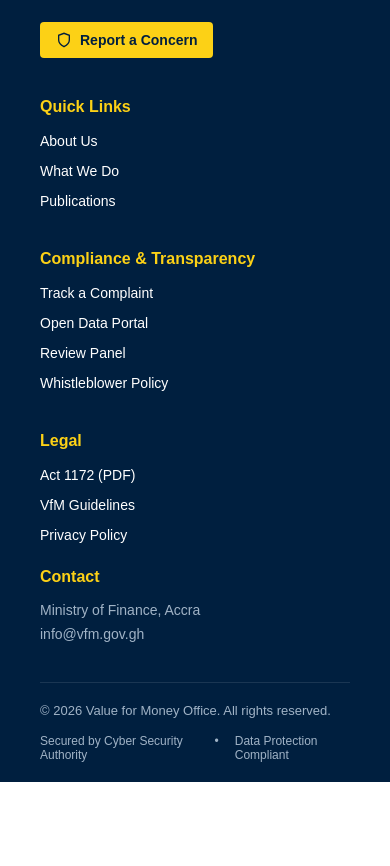
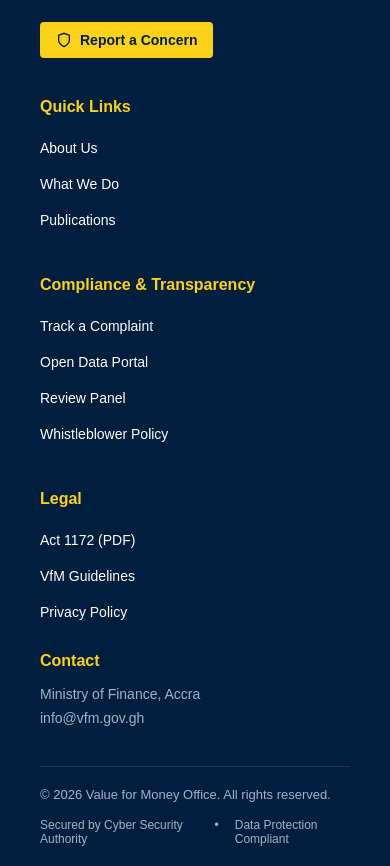
Before and after one commit to LiderLabs/vfm, a React (Vite) app: page / in a window 390 px wide. Shown: the part 8080-8946 px from the top of the page. Before the commit the page ends 8862 px from the top, so only its background shows below. Built offline with nearby package versions, Linux system fonts and the light colour scheme.

Commit message:
Fixed mobile clickability of footer links by increasing z-index and tap target size

```diff
--- a/src/components/Footer.jsx
+++ b/src/components/Footer.jsx
@@ -2,7 +2,14 @@ import { Link } from "react-router-dom";
 
 export default function Footer() {
   return (
-    <footer style={{ backgroundColor: "#001F3F", color: "#FFFFFF", padding: "60px 40px 20px", borderTop: "4px solid #FCD116" }}>
+    <footer style={{
+      backgroundColor: "#001F3F",
+      color: "#FFFFFF",
+      padding: "60px 40px 20px",
+      borderTop: "4px solid #FCD116",
+      position: "relative", // Added to ensure it sits above page content
+      zIndex: 10 // Forces the footer above any overlapping invisible divs
+    }}>
       <div style={{ maxWidth: "1200px", margin: "0 auto", display: "flex", flexWrap: "wrap", gap: "40px", justifyContent: "space-between" }}>
 
         {/* Column 1: Brand */}
@@ -24,32 +31,31 @@ export default function Footer() {
         {/* Column 2: Quick Links */}
         <div style={{ minWidth: "150px" }}>
           <h4 style={{ fontSize: "16px", fontWeight: "bold", margin: "0 0 16px 0", color: "#FCD116" }}>Quick Links</h4>
-          <ul style={{ listStyle: "none", padding: 0, margin: 0, display: "flex", flexDirection: "column", gap: "12px" }}>
-            <li><Link to="/about" style={{ color: "#FFFFFF", textDecoration: "none", fontSize: "14px" }}>About Us</Link></li>
-            {/* "Our Mandate" link removed from here */}
-            <li><Link to="/what-we-do" style={{ color: "#FFFFFF", textDecoration: "none", fontSize: "14px" }}>What We Do</Link></li>
-            <li><Link to="/publications" style={{ color: "#FFFFFF", textDecoration: "none", fontSize: "14px" }}>Publications</Link></li>
+          <ul style={{ listStyle: "none", padding: 0, margin: 0, display: "flex", flexDirection: "column", gap: "4px" }}>
+            <li><Link to="/about" style={{ color: "#FFFFFF", textDecoration: "none", fontSize: "14px", display: "block", padding: "8px 0" }}>About Us</Link></li>
+            <li><Link to="/what-we-do" style={{ color: "#FFFFFF", textDecoration: "none", fontSize: "14px", display: "block", padding: "8px 0" }}>What We Do</Link></li>
+            <li><Link to="/publications" style={{ color: "#FFFFFF", textDecoration: "none", fontSize: "14px", display: "block", padding: "8px 0" }}>Publications</Link></li>
           </ul>
         </div>
 
         {/* Column 3: Compliance & Transparency */}
         <div style={{ minWidth: "200px" }}>
           <h4 style={{ fontSize: "16px", fontWeight: "bold", margin: "0 0 16px 0", color: "#FCD116" }}>Compliance & Transparency</h4>
-          <ul style={{ listStyle: "none", padding: 0, margin: 0, display: "flex", flexDirection: "column", gap: "12px" }}>
-            <li><Link to="/track" style={{ color: "#FFFFFF", textDecoration: "none", fontSize: "14px" }}>Track a Complaint</Link></li>
-            <li><Link to="/open-data" style={{ color: "#FFFFFF", textDecoration: "none", fontSize: "14px" }}>Open Data Portal</Link></li>
-            <li><Link to="/review-panel" style={{ color: "#FFFFFF", textDecoration: "none", fontSize: "14px" }}>Review Panel</Link></li>
-            <li><Link to="/whistleblower" style={{ color: "#FFFFFF", textDecoration: "none", fontSize: "14px" }}>Whistleblower Policy</Link></li>
+          <ul style={{ listStyle: "none", padding: 0, margin: 0, display: "flex", flexDirection: "column", gap: "4px" }}>
+            <li><Link to="/track" style={{ color: "#FFFFFF", textDecoration: "none", fontSize: "14px", display: "block", padding: "8px 0" }}>Track a Complaint</Link></li>
+            <li><Link to="/open-data" style={{ color: "#FFFFFF", textDecoration: "none", fontSize: "14px", display: "block", padding: "8px 0" }}>Open Data Portal</Link></li>
+            <li><Link to="/review-panel" style={{ color: "#FFFFFF", textDecoration: "none", fontSize: "14px", display: "block", padding: "8px 0" }}>Review Panel</Link></li>
+            <li><Link to="/whistleblower" style={{ color: "#FFFFFF", textDecoration: "none", fontSize: "14px", display: "block", padding: "8px 0" }}>Whistleblower Policy</Link></li>
           </ul>
         </div>
 
         {/* Column 4: Legal & Contact */}
         <div style={{ minWidth: "200px" }}>
           <h4 style={{ fontSize: "16px", fontWeight: "bold", margin: "0 0 16px 0", color: "#FCD116" }}>Legal</h4>
-          <ul style={{ listStyle: "none", padding: 0, margin: 0, display: "flex", flexDirection: "column", gap: "12px", marginBottom: "24px" }}>
-            <li><a href="/act-1172.pdf" target="_blank" rel="noopener noreferrer" style={{ color: "#FFFFFF", textDecoration: "none", fontSize: "14px" }}>Act 1172 (PDF)</a></li>
-            <li><Link to="/guidelines" style={{ color: "#FFFFFF", textDecoration: "none", fontSize: "14px" }}>VfM Guidelines</Link></li>
-            <li><Link to="/privacy" style={{ color: "#FFFFFF", textDecoration: "none", fontSize: "14px" }}>Privacy Policy</Link></li>
+          <ul style={{ listStyle: "none", padding: 0, margin: 0, display: "flex", flexDirection: "column", gap: "4px", marginBottom: "24px" }}>
+            <li><a href="/act-1172.pdf" target="_blank" rel="noopener noreferrer" style={{ color: "#FFFFFF", textDecoration: "none", fontSize: "14px", display: "block", padding: "8px 0" }}>Act 1172 (PDF)</a></li>
+            <li><Link to="/guidelines" style={{ color: "#FFFFFF", textDecoration: "none", fontSize: "14px", display: "block", padding: "8px 0" }}>VfM Guidelines</Link></li>
+            <li><Link to="/privacy" style={{ color: "#FFFFFF", textDecoration: "none", fontSize: "14px", display: "block", padding: "8px 0" }}>Privacy Policy</Link></li>
           </ul>
 
           <h4 style={{ fontSize: "16px", fontWeight: "bold", margin: "0 0 16px 0", color: "#FCD116" }}>Contact</h4>
```
